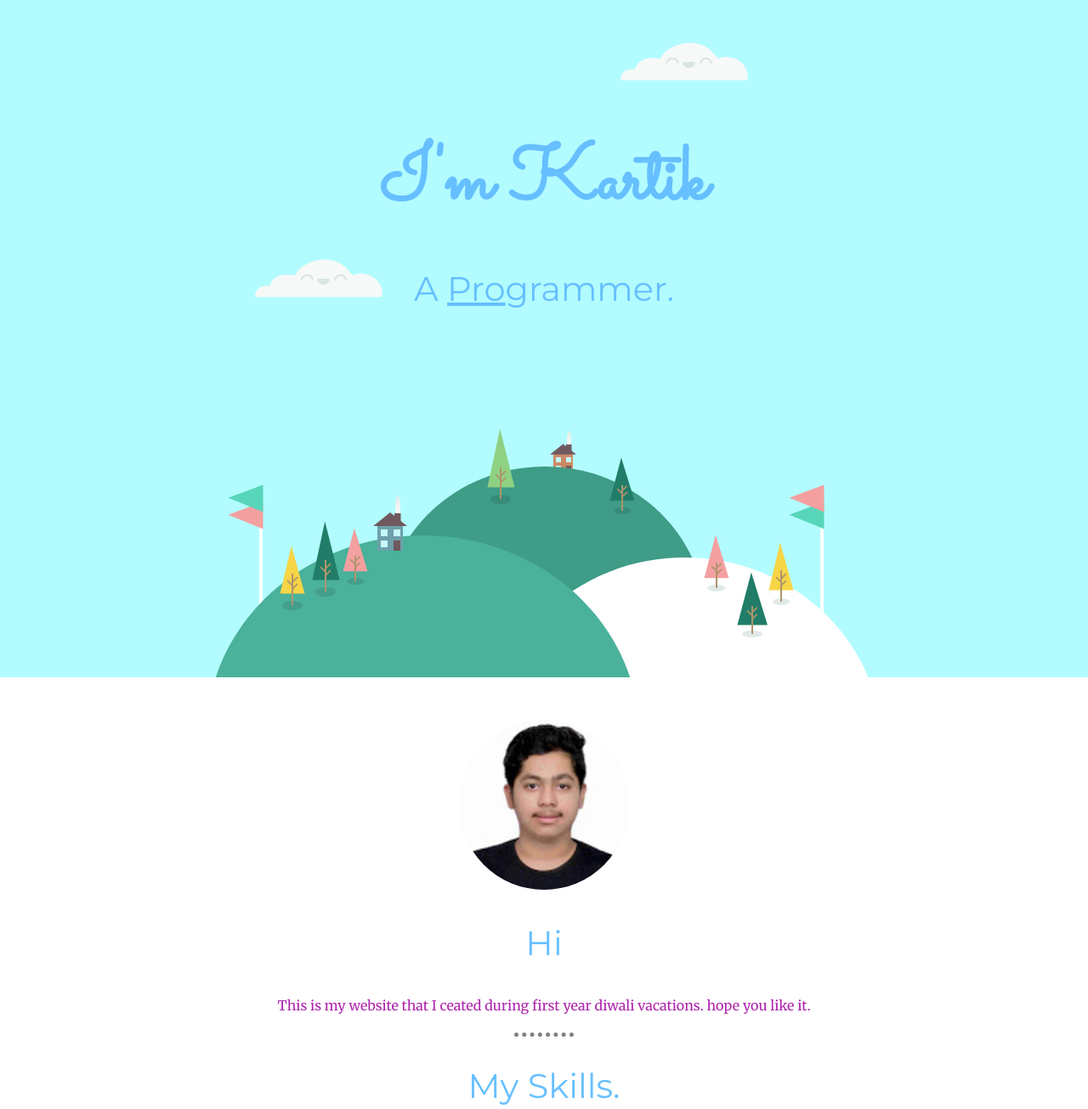
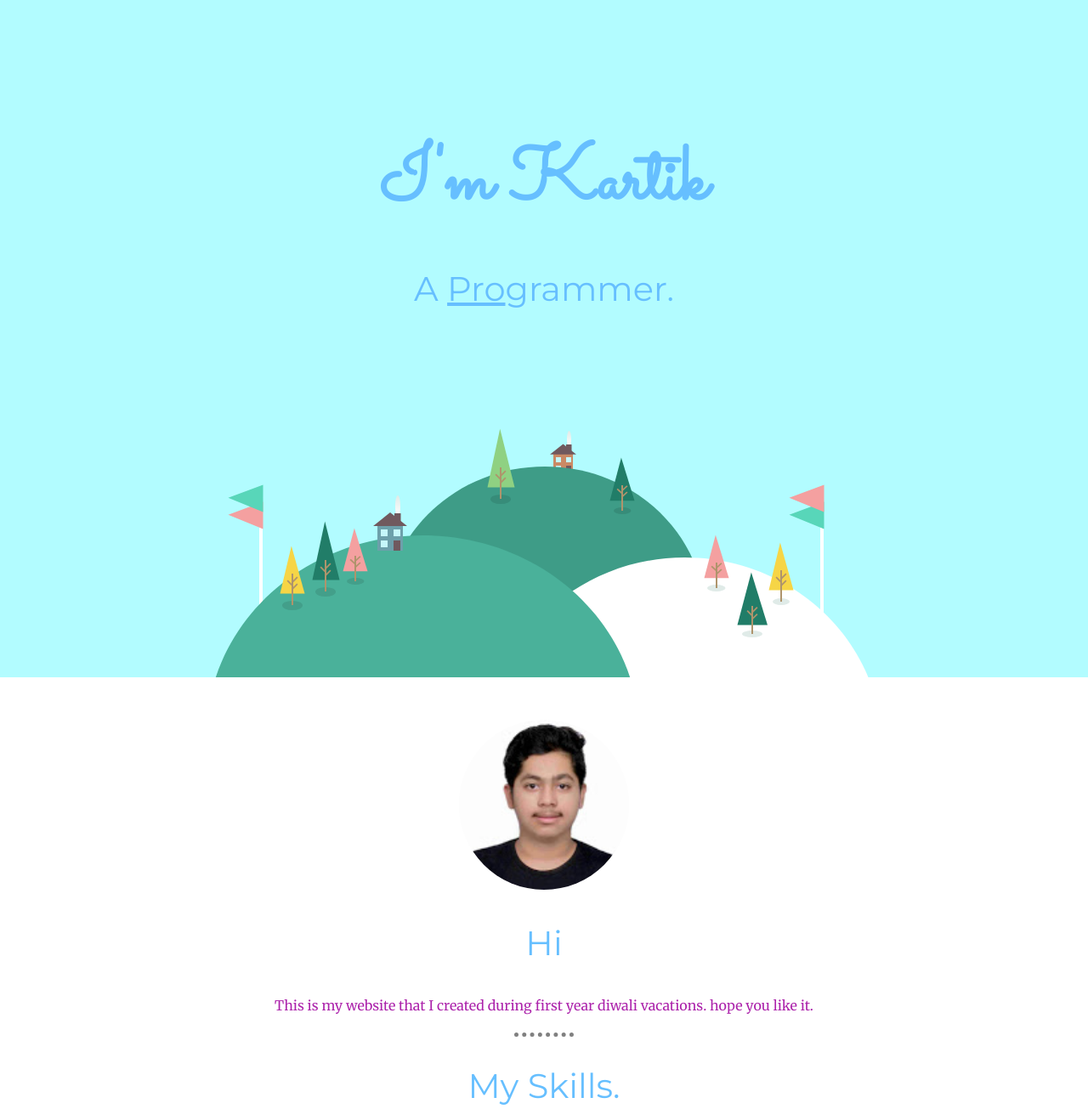
Before and after one commit to kartikmandhan/myweb, a plain HTML site: page index.html in a window 1280 px wide. Shown: the top 1305 px of the page at 85% size. Drawn offline with Linux system fonts and the light colour scheme.

Commit message:
Update index.html

```diff
--- a/index.html
+++ b/index.html
@@ -9,17 +9,17 @@
   </head>
   <body>
     <div class="top-container">
-<img class="top-cloud" src="images/cloud.svg" alt="">
+<!-- <img class="top-cloud" src="images/cloud.svg" alt=""> -->
       <h1>I'm Kartik </h1>
       <h2>A <span style="text-decoration:underline">Pro</span>grammer.</h2>
-      <img class="bottom-cloud" src="images/cloud.svg"  alt="">
+<!--       <img class="bottom-cloud" src="images/cloud.svg"  alt=""> -->
         <img class="mountain" src="images/land.svg" alt="">
     </div>
     <div class="middle-container">
       <div class="profile">
         <img class="me" src="images/me.jpg" alt="/Users/kartiknareshmandhan/Desktop/web devlopment/CSS-Mysite/images/me.jpg">
         <h2>Hi</h2>
-        <p>This is my website that I ceated during first year diwali vacations.
+        <p>This is my website that I created during first year diwali vacations.
         hope you like it.</p>
       </div>
       <hr>
```
